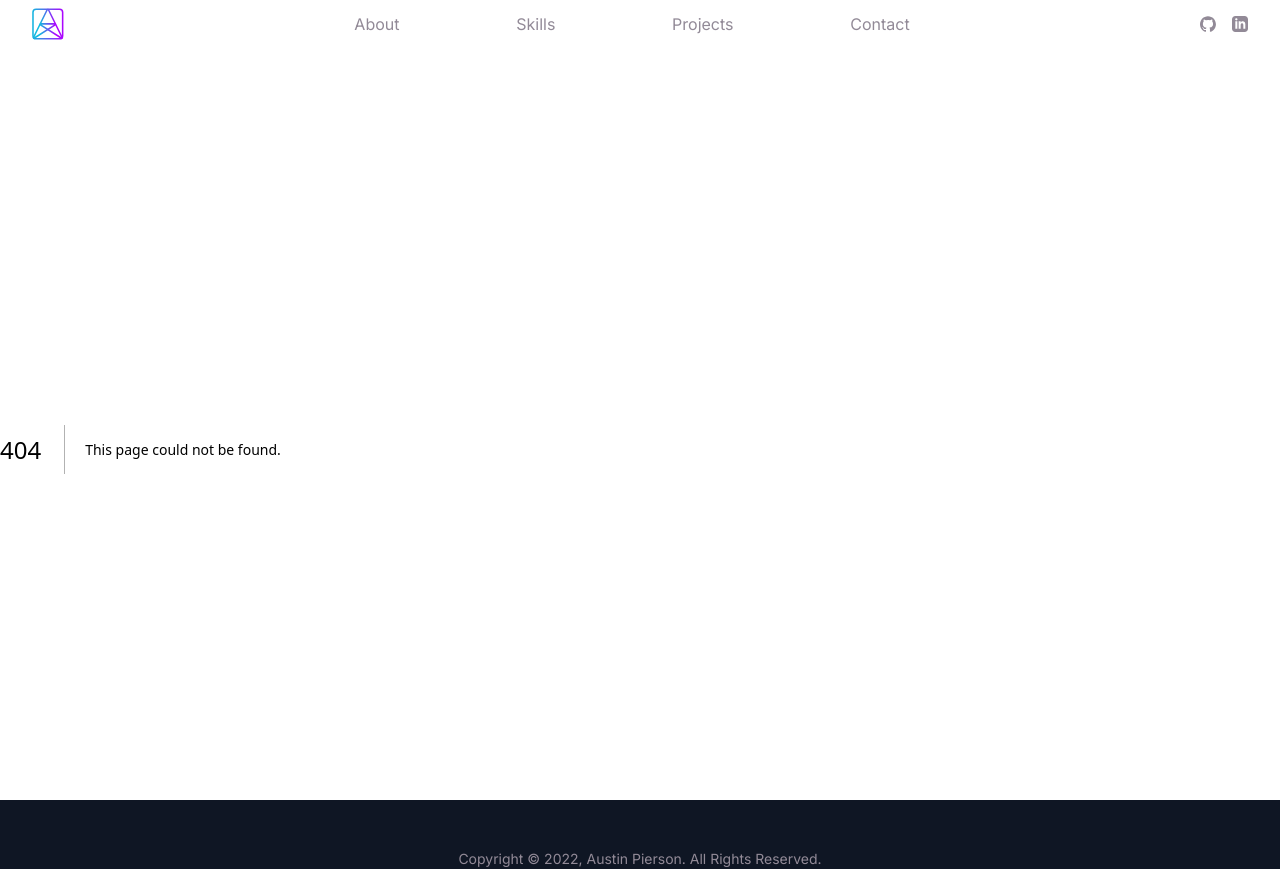
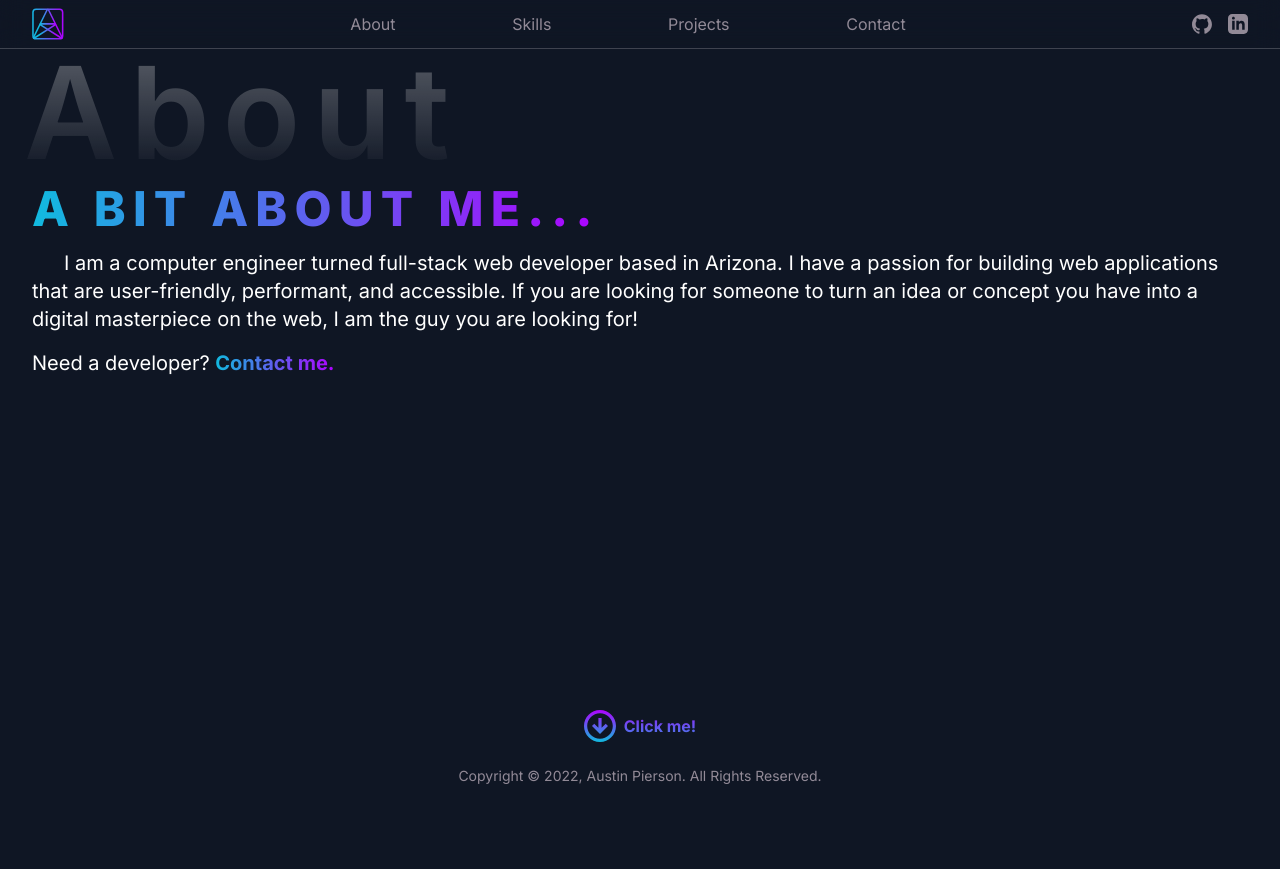
Before and after one commit to austip24/nextjs-dev-portfolio, a Next.js app: page /about in a window 1280 px wide. Before the commit this address had no page. After the commit the page ends 800 px from the top, so only its background shows below. Built offline with nearby package versions, Linux system fonts and the light colour scheme.

Commit message:
completed about page for small/medium screens

```diff
--- /dev/null
+++ b/app/about/head.tsx
@@ -0,0 +1,10 @@
+const AboutHead = () => {
+	return (
+		<>
+			<title>Austin&apos;s Portfolio - About</title>
+			<meta content="width=device-width, initial-scale=1" name="viewport" />
+		</>
+	);
+};
+
+export default AboutHead;
--- /dev/null
+++ b/app/about/page.tsx
@@ -0,0 +1,53 @@
+import Link from "next/link";
+import { Button } from "../../components/button";
+import { Container } from "../../components/container";
+import { Hero, HeroTitle } from "../../components/hero";
+import { Downarrow } from "../../components/icons/downarrow";
+import { PageTitle } from "../../components/pageTitle";
+
+const AboutPage = () => {
+	return (
+		<div className="h-full w-screen max-w-screen overflow-hidden">
+			<Container>
+				<PageTitle>About</PageTitle>
+
+				<section className="flex flex-col gap-4">
+					<Hero>
+						<HeroTitle>A bit about me...</HeroTitle>
+					</Hero>
+
+					<p className="indent-8 text-xl tracking-tighter md:tracking-normal">
+						I am a computer engineer turned full-stack web developer based in
+						Arizona. I have a passion for building web applications that are
+						user-friendly, performant, and accessible. If you are looking for
+						someone to turn an idea or concept you have into a digital
+						masterpiece on the web, I am the guy you are looking for!
+					</p>
+					<p className="text-xl tracking-tighter md:tracking-normal">
+						Need a developer?{" "}
+						<Link
+							href="/contact"
+							className="hover:opacity-80 transition-opacity font-bold bg-gradient-to-r from-primary-blue to-primary-purple bg-clip-text text-transparent"
+						>
+							Contact me.
+						</Link>
+					</p>
+				</section>
+
+				<Container className="flex items-center justify-center">
+					<Button className="absolute bottom-12">
+						<Link
+							href="/skills"
+							className="inline-flex items-center justify-center gap-2 font-bold"
+						>
+							<Downarrow className="w-6 md:w-8" />
+							<span>Click me!</span>
+						</Link>
+					</Button>
+				</Container>
+			</Container>
+		</div>
+	);
+};
+
+export default AboutPage;
--- a/app/head.tsx
+++ b/app/head.tsx
@@ -3,7 +3,7 @@
 const RootHead = () => {
 	return (
 		<>
-			<title>Austin Pierson - Home</title>
+			<title>Austin&apos;s Portfolio - Home</title>
 			<meta content="width=device-width, initial-scale=1" name="viewport" />
 			<link rel="icon" href="/favicon.ico" />
 		</>
--- a/app/layout.tsx
+++ b/app/layout.tsx
@@ -9,11 +9,11 @@
 	variable: "--font-inter",
 });
 
-interface LayoutProps {
+interface RootLayoutProps {
 	children: React.ReactNode;
 }
 
-const RootLayout: React.FC<LayoutProps> = ({ children }) => {
+const RootLayout: React.FC<RootLayoutProps> = ({ children }) => {
 	return (
 		<html>
 			<head />
--- a/app/page.tsx
+++ b/app/page.tsx
@@ -50,9 +50,18 @@
 					</q>
 				</section>
 			</Container>
-			<Button className="flex items-center justify-center gap-2 font-bold text-sm sm:text-base">
-				<Downarrow className="w-5 sm:w-6 md:w-8" /> Click me!
-			</Button>
+
+			<Container>
+				<Button>
+					<Link
+						href="/about"
+						className="inline-flex items-center justify-center gap-2 font-bold"
+					>
+						<Downarrow className="w-6 md:w-8" />
+						<span>Click me!</span>
+					</Link>
+				</Button>
+			</Container>
 		</div>
 	);
 };
--- /dev/null
+++ b/app/skills/head.tsx
@@ -0,0 +1,10 @@
+const SkillsHead = () => {
+	return (
+		<>
+			<title>Austin&apos;s Portfolio - Skills</title>
+			<meta content="width=device-width, initial-scale=1" name="viewport" />
+		</>
+	);
+};
+
+export default SkillsHead;
--- /dev/null
+++ b/app/skills/page.tsx
@@ -0,0 +1,5 @@
+const SkillsPage = () => {
+	return <div>Skills</div>;
+};
+
+export default SkillsPage;
--- a/components/button.tsx
+++ b/components/button.tsx
@@ -6,7 +6,7 @@
 export const Button: React.FC<ButtonProps> = ({ children, className }) => {
 	return (
 		<button
-			className={`bg-gradient-to-b from-primary-purple to-primary-blue text-transparent bg-clip-text ${
+			className={`w-fit bg-gradient-to-b from-primary-purple to-primary-blue text-transparent bg-clip-text ${
 				className ?? ""
 			}`}
 		>
--- a/components/header.tsx
+++ b/components/header.tsx
@@ -84,13 +84,13 @@
 				<div className="hidden sm:flex gap-2 lg:gap-4">
 					<Link href="/">
 						<GithubIcon
-							className="w-4 aspect-square hover:fill-white transition-colors"
+							className="w-5 aspect-square hover:fill-white transition-colors"
 							label="link to github"
 						/>
 					</Link>
 					<Link href="/">
 						<LinkedinIcon
-							className="w-4 aspect-square hover:fill-white transition-colors"
+							className="w-5 aspect-square hover:fill-white transition-colors"
 							label="link to linkedin"
 						/>
 					</Link>
--- a/components/pageTitle.tsx
+++ b/components/pageTitle.tsx
@@ -4,7 +4,7 @@
 
 export const PageTitle: React.FC<PageTitleProps> = ({ children }) => {
 	return (
-		<h1 className="-ml-2 hidden lg:block bg-gradient-to-b from-white/20 bg-clip-text text-transparent tracking-widest text-9xl font-semibold">
+		<h1 className="-ml-2 hidden lg:block bg-gradient-to-b from-white/30 bg-clip-text text-transparent tracking-widest text-9xl font-semibold">
 			{children}
 		</h1>
 	);
```
